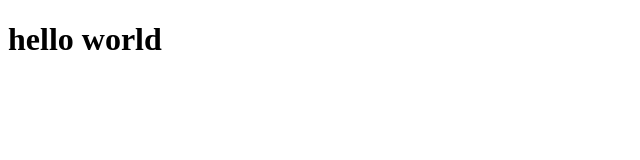
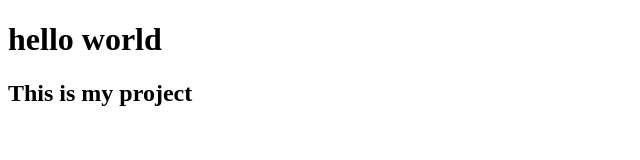
Before and after one commit to ayne-lee/gitty01-project, a plain HTML site: page index.html in a window 1280 px wide. Shown: the whole page, without its empty margins (0-640 px from the left). Drawn offline with Linux system fonts and the light colour scheme.

Commit message:
Second Commit

```diff
--- a/index.html
+++ b/index.html
@@ -8,5 +8,6 @@
 </head>
 <body>
     <h1>hello world</h1>
+    <h2>This is my project</h2>
 </body>
 </html>
```
